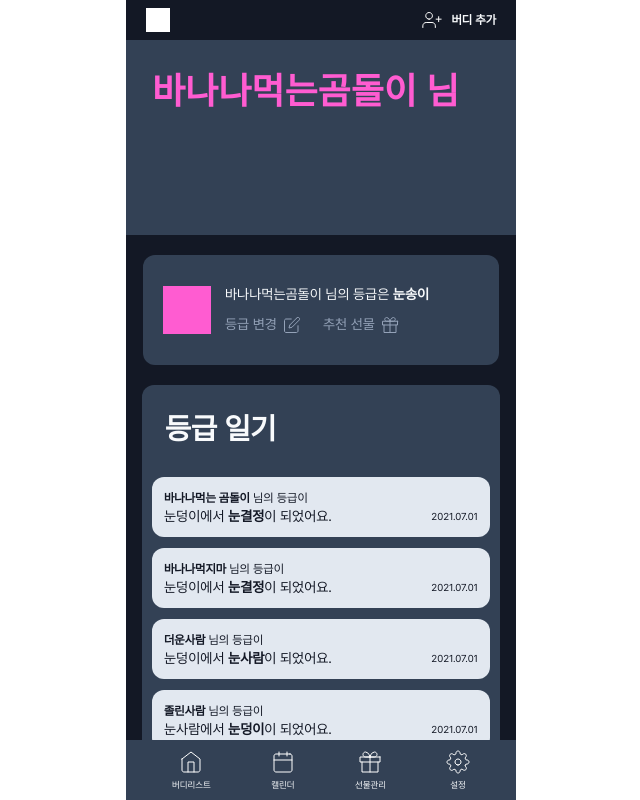
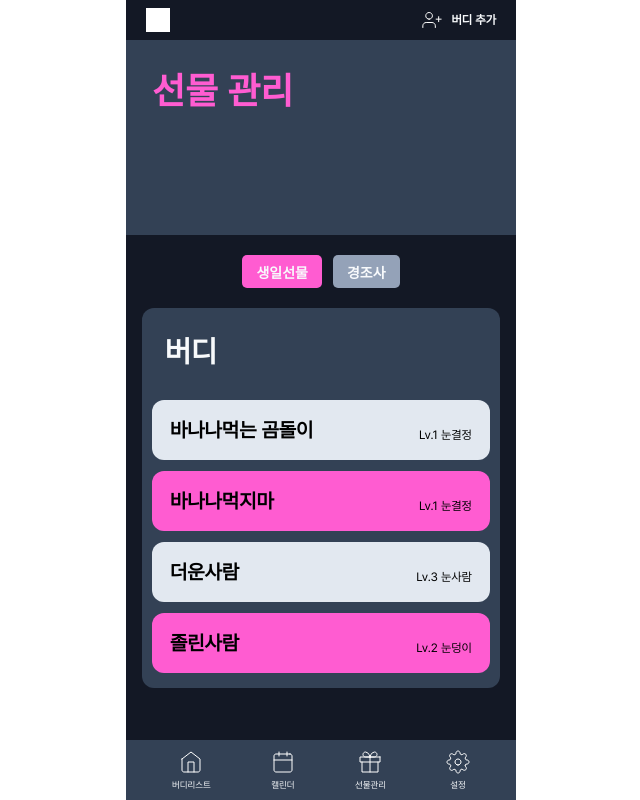
Before and after one commit to UMC-TEAM-U/Front, a React (Create React App) app: page / in a window 1280 px wide. Shown: the whole page, without its empty margins (319-959 px from the left). Built offline with nearby package versions, Linux system fonts and the light colour scheme.

Commit message:
Feat: 선물관리 페이지 구현

```diff
--- a/src/App.js
+++ b/src/App.js
@@ -2,8 +2,7 @@ import styled from 'styled-components'
 import NavBar from './component/common/NavBar'
 import { GlobalStyles } from './styles/GlobalStyles'
 import Header from './component/common/Header'
-import Home from './pages/Home'
-import BuddyDetail from './pages/BuddyDetail'
+import Gift from './pages/gift/Gift'
 
 function App() {
     return (
@@ -11,7 +10,7 @@ function App() {
             <GlobalStyles />
             <Container>
                 <Header />
-                <BuddyDetail />
+                <Gift />
 
                 <NavBar />
             </Container>
--- a/src/component/common/Button.js
+++ b/src/component/common/Button.js
@@ -3,9 +3,9 @@ import PropTypes from 'prop-types'
 import styled from 'styled-components'
 import { COLORS } from '../../styles/theme'
 
-function Button({ text, color }) {
+function Button({ text, color, onClick }) {
     return (
-        <ButtonStyle color={color}>
+        <ButtonStyle color={color} onClick={onClick}>
             <span>{text}</span>
         </ButtonStyle>
     )
@@ -14,12 +14,12 @@ function Button({ text, color }) {
 Button.propTypes = {
     text: PropTypes.string.isRequired,
     color: PropTypes.string.isRequired,
+    onClick: PropTypes.func, // 클릭 이벤트 핸들러를 받을 수 있도록 prop 추가
 }
 
 export default Button
 
 const ButtonStyle = styled.button`
-    /* width: 69px; */
     height: 33px;
     border: none;
     border-radius: 5px;
--- a/src/component/common/box/BuddyList.jsx
+++ b/src/component/common/box/BuddyList.jsx
@@ -2,13 +2,16 @@ import React from 'react'
 import styled from 'styled-components'
 import GradeData from '../../../constants/Grade'
 import { ListContainer } from './ListBox'
+import { COLORS } from '../../../styles/theme'
 
 const BuddyList = data => {
     const buddy = data.data
     const grade = GradeData[buddy.grade - 1].name
     return (
         <ListContainer
-            style={buddy.type === 'event' ? { backgroundColor: 'pink' } : null}
+            style={
+                buddy.type === 'event' ? { backgroundColor: COLORS.pink } : null
+            }
         >
             <Box>
                 <Name>{buddy.nickname}</Name>
--- /dev/null
+++ b/src/pages/gift/Gift.jsx
@@ -0,0 +1,57 @@
+import styled from 'styled-components'
+import ListBox from '../../component/common/box/ListBox'
+import TitleBar from '../../component/home/TitleBar'
+import { COLORS } from '../../styles/theme'
+import { useState } from 'react'
+import Button from '../../component/common/Button'
+const Gift = () => {
+    const [birthday, setBirthday] = useState(true)
+    const [event, setEvent] = useState(false)
+
+    const handleBirthday = () => {
+        setBirthday(true)
+        setEvent(false)
+    }
+
+    const handleEvent = () => {
+        setBirthday(false)
+        setEvent(true)
+    }
+
+    return (
+        <Container>
+            <TitleBar text="선물 관리" />
+            <Actions>
+                <Button
+                    text="생일선물"
+                    onClick={() => handleBirthday()}
+                    color={birthday ? COLORS.pink : 'gray'}
+                />
+                <Button
+                    text="경조사"
+                    onClick={() => handleEvent()}
+                    color={event ? COLORS.pink : 'gray'}
+                />
+            </Actions>
+            <ListBox type="버디" />
+        </Container>
+    )
+}
+
+export default Gift
+
+const Container = styled.div`
+    width: 100%;
+    height: 100vh;
+    padding-top: 40px;
+    background-color: ${COLORS.black};
+    display: flex;
+    flex-direction: column;
+    align-items: center;
+    gap: 20px;
+`
+
+const Actions = styled.div`
+    display: flex;
+    gap: 11px;
+`
```
